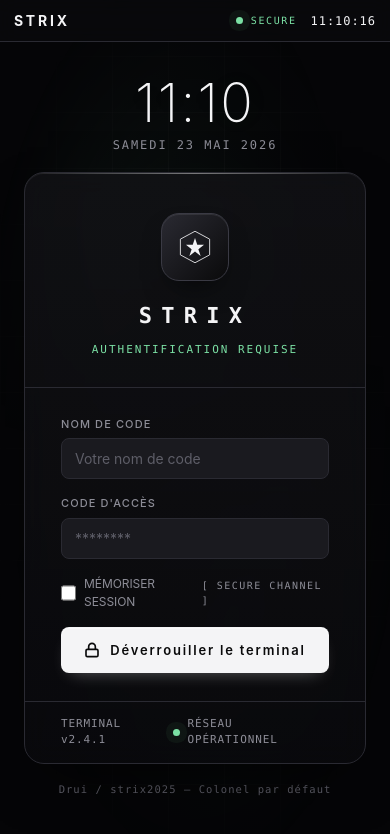
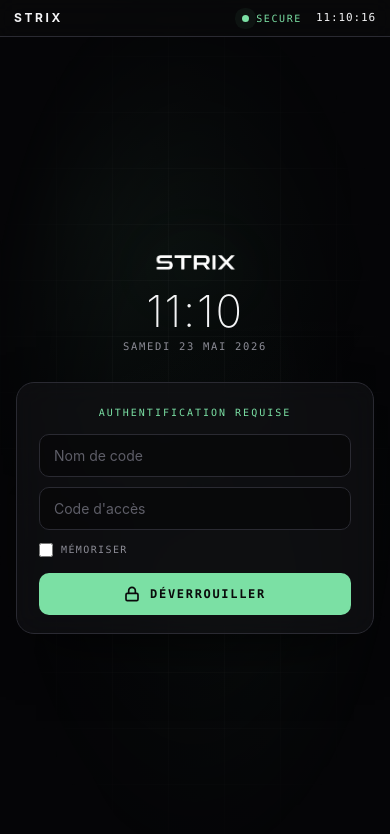
Before and after one commit to dr1z-fr/strix, a website: page index.html in a window 390 px wide. Drawn offline with Linux system fonts and the light colour scheme.

Commit message:
Login redesign minimal tablet + viewport-fit dashboard (no page scroll)

```diff
--- a/assets/css/style.css
+++ b/assets/css/style.css
@@ -171,8 +171,27 @@ select {
 @keyframes pulse { 0%, 100% { box-shadow: 0 0 0 4px rgba(123, 224, 164, 0.15); } 50% { box-shadow: 0 0 0 7px rgba(123, 224, 164, 0.05); } }
 
 /* =================== DASHBOARD =================== */
-.dash-body { display: block; min-height: 100vh; }
+.dash-body {
+  display: flex; flex-direction: column;
+  height: 100vh; height: 100svh;
+  overflow: hidden;             /* pas de scroll global — tablette feel */
+  margin: 0; padding: 0;
+}
 .sidebar { display: none !important; }
+.dash-main {
+  flex: 1; min-height: 0;
+  display: flex; flex-direction: column;
+  overflow: hidden;
+}
+/* La topbar reste figée, seule la vue active scroll */
+.topbar { flex-shrink: 0; }
+.view {
+  flex: 1; min-height: 0;
+  overflow-y: auto;
+  -webkit-overflow-scrolling: touch;
+  padding: 22px 28px 28px;
+}
+.view:not(.active) { display: none; }
 
 .sidebar {
   background: linear-gradient(180deg, var(--bg-2), var(--bg));
@@ -238,11 +257,9 @@ select {
 .icon-btn:hover { color: var(--fg); border-color: var(--border-2); background: var(--panel-2); }
 .icon-btn svg { width: 16px; height: 16px; }
 
-.dash-main { padding: 26px 32px 80px; overflow-x: hidden; }
-
 .topbar {
   display: flex; justify-content: space-between; align-items: center;
-  margin-bottom: 24px; padding-bottom: 18px;
+  margin: 0; padding: 14px 28px;
   border-bottom: 1px solid var(--border);
 }
 .topbar h1 { font-size: 22px; letter-spacing: -0.02em; font-weight: 700; }
@@ -261,6 +278,7 @@ select {
 
 .view { display: none; flex-direction: column; gap: 20px; }
 .view.active { display: flex; }
+/* note: tablet shell rules override display logic for active view at top of file */
 
 /* Stats grid */
 .cards-grid { display: grid; grid-template-columns: repeat(auto-fit, minmax(200px, 1fr)); gap: 14px; }
@@ -1044,117 +1062,215 @@ optgroup option { font-family: var(--sans); font-size: 13px; color: var(--fg); l
 
 .mobile-only { display: none; }
 
-/* =================== LOGIN — TABLET BOOT LOCKSCREEN =================== */
-.login-body.tablet-boot {
-  display: block;
-  padding: 0;
+/* =================== LOGIN — TABLET LOCKSCREEN (minimal, no page scroll) =================== */
+body.tablet-boot {
+  height: 100vh;
+  height: 100svh;            /* small viewport, gère mieux mobile */
+  overflow: hidden;          /* pas de scroll page */
+  margin: 0; padding: 0;
   background: #050507;
-}
-.login-body.tablet-boot::before {
+  display: flex; flex-direction: column;
+  position: relative;
+}
+body.tablet-boot::before {
+  content: ''; position: absolute; inset: 0; pointer-events: none;
   background-image:
-    radial-gradient(circle at 20% 20%, rgba(123,224,164,0.06), transparent 40%),
+    radial-gradient(circle at 20% 25%, rgba(123,224,164,0.07), transparent 45%),
     radial-gradient(circle at 80% 80%, rgba(123,224,164,0.04), transparent 50%),
-    linear-gradient(rgba(255,255,255,0.025) 1px, transparent 1px),
-    linear-gradient(90deg, rgba(255,255,255,0.025) 1px, transparent 1px);
+    linear-gradient(rgba(255,255,255,0.022) 1px, transparent 1px),
+    linear-gradient(90deg, rgba(255,255,255,0.022) 1px, transparent 1px);
   background-size: 100% 100%, 100% 100%, 56px 56px, 56px 56px;
-  mask-image: radial-gradient(ellipse at center, black 35%, transparent 80%);
-}
-
-.tablet-statusbar {
-  position: fixed; top: 0; left: 0; right: 0;
+  mask-image: radial-gradient(ellipse at center, black 30%, transparent 78%);
+}
+
+/* Status bar */
+.tab-statusbar {
+  flex-shrink: 0;
   display: flex; justify-content: space-between; align-items: center;
-  padding: 12px 24px;
+  padding: 10px 22px;
   border-bottom: 1px solid var(--border);
-  background: rgba(10,10,13,0.7);
+  background: rgba(10,10,13,0.6);
   backdrop-filter: blur(10px);
   -webkit-backdrop-filter: blur(10px);
   z-index: 10;
 }
-.tablet-statusbar-left, .tablet-statusbar-right {
+.tab-statusbar-brand {
+  font-family: var(--display); font-size: 13px;
+  letter-spacing: 0.22em; font-weight: 700; color: var(--fg);
+}
+.tab-statusbar-meta {
   display: flex; align-items: center; gap: 14px;
-}
-.tablet-statusbar-brand {
-  font-family: var(--display); font-size: 14px;
-  letter-spacing: 0.2em; font-weight: 700; color: var(--fg);
-}
-.tablet-statusbar-sub {
-  font-family: var(--mono); font-size: 10px; letter-spacing: 0.14em;
-  text-transform: uppercase; color: var(--dim);
-}
-.tablet-statusbar-status {
-  display: inline-flex; align-items: center; gap: 8px;
-  font-family: var(--mono); font-size: 10px; letter-spacing: 0.16em;
-  text-transform: uppercase; color: var(--ok);
-}
-.tablet-statusbar-clock {
-  font-family: var(--mono); font-size: 12px;
-  letter-spacing: 0.08em; color: var(--fg);
-}
-
-.tablet-lockscreen {
-  min-height: 100vh;
+  font-family: var(--mono); font-size: 11px; color: var(--dim);
+  letter-spacing: 0.08em;
+}
+.tab-statusbar-secure {
+  display: inline-flex; align-items: center; gap: 7px;
+  color: var(--ok); font-size: 10px; letter-spacing: 0.16em;
+  text-transform: uppercase;
+}
+.tab-statusbar-meta #bootClock { color: var(--fg); }
+
+/* Lockscreen — fills remaining space */
+.tab-lockscreen {
+  flex: 1; min-height: 0;
+  display: flex; align-items: center; justify-content: center;
+  padding: 24px;
+  position: relative; z-index: 1;
+}
+.tab-lockscreen-inner {
+  width: 100%; max-width: 380px;
   display: flex; flex-direction: column; align-items: center;
-  justify-content: center;
-  gap: 24px;
-  padding: 80px 24px 40px;
-  max-width: 520px; margin: 0 auto;
-  position: relative; z-index: 1;
-}
-
-.boot-clock { text-align: center; }
-.boot-time {
-  font-family: var(--display); font-size: 78px;
+  gap: 28px;
+}
+
+/* Brand block (logo + clock) */
+.tab-brand-block {
+  display: flex; flex-direction: column; align-items: center;
+  gap: 6px;
+}
+.tab-brand-img {
+  width: 140px; height: auto;
+  display: block; margin-bottom: 6px;
+  filter: drop-shadow(0 8px 32px rgba(123,224,164,0.22));
+}
+.tab-brand-time {
+  font-family: var(--display); font-size: 44px;
   font-weight: 200; letter-spacing: 0.04em;
   color: var(--fg); line-height: 1;
-  text-shadow: 0 0 40px rgba(123,224,164,0.1);
-}
-.boot-date {
+}
+.tab-brand-date {
+  font-family: var(--mono); font-size: 10.5px;
+  letter-spacing: 0.16em; text-transform: uppercase; color: var(--dim);
+}
+
+/* Login box minimal */
+.tab-loginbox {
+  width: 100%;
+  background: rgba(20,20,24,0.55);
+  border: 1px solid var(--border);
+  border-radius: 18px;
+  padding: 22px 22px 18px;
+  backdrop-filter: blur(14px);
+  -webkit-backdrop-filter: blur(14px);
+  box-shadow: 0 18px 60px -20px rgba(0,0,0,0.8);
+}
+.tab-loginbox-tag {
+  margin: 0 0 14px;
+  font-family: var(--mono); font-size: 10px;
+  letter-spacing: 0.2em; text-transform: uppercase;
+  color: var(--ok);
+  text-align: center;
+}
+.tab-loginbox-form {
+  display: flex; flex-direction: column; gap: 10px;
+}
+.tab-loginbox-form input[type="text"],
+.tab-loginbox-form input[type="password"] {
+  width: 100%; box-sizing: border-box;
+  background: rgba(0,0,0,0.4);
+  border: 1px solid var(--border);
+  color: var(--fg);
+  padding: 12px 14px;
+  border-radius: 10px;
+  font-family: var(--sans); font-size: 14px;
+  letter-spacing: 0.02em;
+  transition: border-color 0.15s, background 0.15s;
+}
+.tab-loginbox-form input::placeholder {
+  color: var(--dim-2); letter-spacing: 0;
+}
+.tab-loginbox-form input:focus {
+  outline: none;
+  border-color: var(--ok);
+  background: rgba(0,0,0,0.55);
+  box-shadow: 0 0 0 3px rgba(123,224,164,0.12);
+}
+.tab-remember {
+  display: inline-flex; align-items: center; gap: 8px;
+  font-family: var(--mono); font-size: 10px;
+  letter-spacing: 0.14em; text-transform: uppercase;
+  color: var(--dim);
+  cursor: pointer; user-select: none;
+  margin-top: 2px;
+}
+.tab-remember input[type="checkbox"] {
+  width: 14px; height: 14px;
+  accent-color: var(--ok);
+  cursor: pointer;
+}
+.tab-unlock-btn {
   margin-top: 6px;
-  font-family: var(--mono); font-size: 12px;
-  letter-spacing: 0.16em; text-transform: uppercase; color: var(--dim);
-}
-
-.login-card.tablet-card {
-  width: 100%;
-  border-radius: 20px;
-  background: linear-gradient(180deg, rgba(20,20,24,0.7), rgba(10,10,13,0.85));
-  backdrop-filter: blur(12px);
-  -webkit-backdrop-filter: blur(12px);
-}
-.login-tagline {
-  margin: 10px 0 0;
+  width: 100%; box-sizing: border-box;
+  display: inline-flex; align-items: center; justify-content: center; gap: 10px;
+  padding: 13px 16px;
+  background: var(--ok);
+  color: var(--bg);
+  border: none; border-radius: 10px;
+  font-family: var(--mono); font-size: 12px; font-weight: 700;
+  letter-spacing: 0.14em; text-transform: uppercase;
+  cursor: pointer;
+  transition: transform 0.15s, box-shadow 0.15s, background 0.15s;
+}
+.tab-unlock-btn:hover {
+  background: #8eebac;
+  box-shadow: 0 6px 24px rgba(123,224,164,0.3);
+}
+.tab-unlock-btn:active { transform: translateY(1px); }
+.tab-unlock-btn:disabled {
+  opacity: 0.55; cursor: wait;
+}
+.tab-error {
+  margin: 8px 0 0;
+  padding: 8px 12px;
+  background: rgba(232,107,107,0.1);
+  border: 1px solid rgba(232,107,107,0.3);
+  border-radius: 8px;
+  color: #ff8b8b;
   font-family: var(--mono); font-size: 11px;
-  letter-spacing: 0.18em; text-transform: uppercase;
-  color: var(--ok);
-}
-.tablet-unlock-btn {
-  width: 100%; justify-content: center;
-  padding: 14px; font-size: 13px;
-  letter-spacing: 0.14em;
-  display: inline-flex; align-items: center; gap: 10px;
-}
-
-.tablet-hint {
-  font-family: var(--mono); font-size: 10.5px;
-  letter-spacing: 0.1em; color: var(--dim-2);
+  letter-spacing: 0.04em;
   text-align: center;
 }
-
-@media (max-width: 600px) {
-  .tablet-statusbar { padding: 10px 14px; }
-  .tablet-statusbar-sub { display: none; }
-  .boot-time { font-size: 54px; }
-  .tablet-lockscreen { padding-top: 70px; gap: 18px; }
+.tab-error[hidden] { display: none; }
+
+/* Compact heights */
+@media (max-height: 720px) {
+  .tab-brand-img { width: 110px; }
+  .tab-brand-time { font-size: 36px; }
+  .tab-lockscreen-inner { gap: 20px; }
+  .tab-loginbox { padding: 18px; }
+}
+@media (max-height: 580px) {
+  .tab-brand-img { width: 88px; }
+  .tab-brand-time { font-size: 28px; }
+  .tab-brand-date { font-size: 9.5px; }
+  .tab-lockscreen-inner { gap: 14px; }
+  .tab-loginbox-form { gap: 8px; }
+  .tab-loginbox-form input { padding: 10px 12px; font-size: 13px; }
+}
+@media (max-width: 480px) {
+  .tab-statusbar { padding: 9px 14px; }
+  .tab-statusbar-brand { font-size: 12px; }
+  .tab-lockscreen { padding: 16px; }
+  .tab-brand-img { width: 110px; }
 }
 
 /* =================== TABLET-STYLE TOPBAR =================== */
 .topbar-left {
   display: flex; align-items: center; gap: 16px; min-width: 0; flex: 1;
 }
-.topbar-title { min-width: 0; }
+.topbar-title {
+  min-width: 0;
+  display: flex; align-items: center; gap: 12px; flex-wrap: wrap;
+}
 .topbar-title h1 {
   margin: 0; font-family: var(--display); font-size: 22px;
   letter-spacing: 0.12em; text-transform: uppercase;
+}
+.topbar-title h1:empty { display: none; }
+.topbar-title .breadcrumb { width: 100%; flex-basis: 100%; margin-top: 2px; }
+.topbar-logo {
+  height: 36px; width: auto; display: block;
+  filter: drop-shadow(0 0 12px rgba(123,224,164,0.15));
 }
 .back-btn {
   display: inline-flex; align-items: center; gap: 8px;
@@ -1205,14 +1321,15 @@ optgroup option { font-family: var(--sans); font-size: 13px; color: var(--fg); l
   border-radius: 18px;
   margin-bottom: 24px;
 }
-.home-hero-logo svg { width: 64px; height: 64px; }
-.home-hero-text h2 {
-  margin: 0; font-family: var(--display); font-size: 28px;
-  letter-spacing: 0.14em; text-transform: uppercase; color: var(--fg);
+.home-hero-logo svg,
+.home-hero-logo img {
+  width: 88px; height: auto; display: block;
+  filter: drop-shadow(0 4px 28px rgba(123,224,164,0.2));
 }
 .home-hero-sub {
-  font-family: var(--mono); font-size: 11px; letter-spacing: 0.18em;
-  color: var(--dim); display: block; margin-top: 2px; font-weight: 400;
+  font-family: var(--display); font-size: 22px; font-weight: 600;
+  letter-spacing: 0.16em; text-transform: uppercase;
+  color: var(--fg); display: block;
 }
 .home-hero-text p {
   margin: 8px 0 0; font-size: 13px; color: var(--dim-2);
@@ -1476,8 +1593,8 @@ optgroup option { font-family: var(--sans); font-size: 13px; color: var(--fg); l
 
   .mobile-only { display: flex; }
 
-  /* Main content — padding-bottom = bottom nav height + safe area */
-  .dash-main { padding: 16px 14px 86px; }
+  /* Mobile : view padding adapté */
+  .view { padding: 14px 14px 24px; }
 
   /* Topbar */
   .topbar { flex-wrap: wrap; gap: 8px; margin-bottom: 14px; }
@@ -1571,7 +1688,7 @@ optgroup option { font-family: var(--sans); font-size: 13px; color: var(--fg); l
   .nav-label { display: none; }
   .nav-item { padding: 10px 4px; min-width: 40px; }
   .nav-item svg { width: 22px; height: 22px; }
-  .dash-main { padding: 12px 10px 74px; }
+  .view { padding: 12px 10px 20px; }
   .topbar h1 { font-size: 16px; }
   .stats-row { grid-template-columns: repeat(2, 1fr); }
   .personnel-grid { grid-template-columns: 1fr 1fr; gap: 8px; }
--- a/assets/js/app.js
+++ b/assets/js/app.js
@@ -105,7 +105,7 @@ tickClock(); setInterval(tickClock, 1000);
 
 // ---- Navigation (mode tablette : home + apps full-screen) ----
 const VIEWS = {
-  home:       { title: 'STRIX',            crumb: 'HOME' },
+  home:       { title: '',                 crumb: 'HOME' },
   ops:        { title: 'Opérations',       crumb: 'Opérations' },
   absences:   { title: 'Absences',         crumb: 'Absences' },
   personnel:  { title: 'Personnel',        crumb: 'Personnel' },
--- a/index.html
+++ b/index.html
@@ -6,73 +6,44 @@
   <title>STRIX // SECURE TERMINAL</title>
   <link rel="stylesheet" href="assets/css/style.css" />
 </head>
-<body class="login-body tablet-boot">
+<body class="tablet-boot">
 
-  <!-- Tablet status bar -->
-  <header class="tablet-statusbar">
-    <div class="tablet-statusbar-left">
-      <span class="tablet-statusbar-brand">STRIX</span>
-      <span class="tablet-statusbar-sub">Tactical Terminal v2.4</span>
-    </div>
-    <div class="tablet-statusbar-right">
-      <span class="tablet-statusbar-status"><i class="dot"></i> SECURE</span>
-      <span id="bootClock" class="tablet-statusbar-clock">--:--</span>
+  <!-- Status bar tablette -->
+  <header class="tab-statusbar">
+    <span class="tab-statusbar-brand">STRIX</span>
+    <div class="tab-statusbar-meta">
+      <span class="tab-statusbar-secure"><i class="dot"></i> SECURE</span>
+      <span id="bootClock">--:--</span>
     </div>
   </header>
 
-  <main class="login-wrapper tablet-lockscreen">
-    <!-- Big clock floating above card -->
-    <div class="boot-clock">
-      <div id="bootTime" class="boot-time">--:--</div>
-      <div id="bootDate" class="boot-date">—</div>
-    </div>
+  <!-- Lockscreen -->
+  <main class="tab-lockscreen">
+    <div class="tab-lockscreen-inner">
+      <!-- Logo + clock -->
+      <div class="tab-brand-block">
+        <img src="strix-logo.png" alt="STRIX" class="tab-brand-img" />
+        <div id="bootTime" class="tab-brand-time">--:--</div>
+        <div id="bootDate" class="tab-brand-date">—</div>
+      </div>
 
-    <section class="login-card tablet-card">
-      <header class="login-header">
-        <div class="login-logo">
-          <svg viewBox="0 0 64 64" fill="none" xmlns="http://www.w3.org/2000/svg">
-            <polygon points="32,4 58,18 58,46 32,60 6,46 6,18" stroke="#f4f4f6" stroke-width="1.5" stroke-linejoin="round"/>
-            <path d="M32 16 L36 28 L48 28 L38 36 L42 48 L32 40 L22 48 L26 36 L16 28 L28 28 Z" fill="#f4f4f6"/>
-          </svg>
-        </div>
-        <h1 class="brand">STRIX</h1>
-        <p class="login-tagline">Authentification requise</p>
-      </header>
-
-      <form id="loginForm" class="login-form" autocomplete="off">
-        <div class="field">
-          <span class="field-label">Nom de code</span>
-          <input type="text" id="username" name="username" placeholder="Votre nom de code" required />
-        </div>
-        <div class="field">
-          <span class="field-label">Code d'accès</span>
-          <input type="password" id="password" name="password" placeholder="********" required />
-        </div>
-
-        <div class="form-row">
-          <label class="checkbox">
+      <!-- Carte minimaliste -->
+      <section class="tab-loginbox">
+        <p class="tab-loginbox-tag">Authentification requise</p>
+        <form id="loginForm" autocomplete="off" class="tab-loginbox-form">
+          <input type="text" id="username" name="username" placeholder="Nom de code" required autocomplete="username" />
+          <input type="password" id="password" name="password" placeholder="Code d'accès" required autocomplete="current-password" />
+          <label class="tab-remember">
             <input type="checkbox" id="remember" />
-            <span>MÉMORISER SESSION</span>
+            <span>Mémoriser</span>
           </label>
-          <span class="security-tag">[ SECURE CHANNEL ]</span>
-        </div>
-
-        <button type="submit" class="btn-primary tablet-unlock-btn">
-          <svg viewBox="0 0 24 24" width="16" height="16" fill="none" stroke="currentColor" stroke-width="2.5"><rect x="3" y="11" width="18" height="11" rx="2"/><path d="M7 11V7a5 5 0 0110 0v4"/></svg>
-          Déverrouiller le terminal
-        </button>
-
-        <p id="loginError" class="error-msg" hidden></p>
-      </form>
-
-      <footer class="login-footer">
-        <span>TERMINAL v2.4.1</span>
-        <span class="status"><i class="dot"></i> RÉSEAU OPÉRATIONNEL</span>
-      </footer>
-    </section>
-
-    <div class="tablet-hint">
-      <span class="tablet-hint-line">Drui / strix2025 — Colonel par défaut</span>
+          <button type="submit" class="tab-unlock-btn">
+            <svg viewBox="0 0 24 24" fill="none" stroke="currentColor" stroke-width="2.5" width="16" height="16"><rect x="3" y="11" width="18" height="11" rx="2"/><path d="M7 11V7a5 5 0 0110 0v4"/></svg>
+            Déverrouiller
+          </button>
+          <p id="loginError" class="tab-error" hidden></p>
+        </form>
+      </section>
     </div>
   </main>
 
```
Also changed, not shown: api/db.js (+19 -11 lines), dashboard.html (+4 -6 lines).
